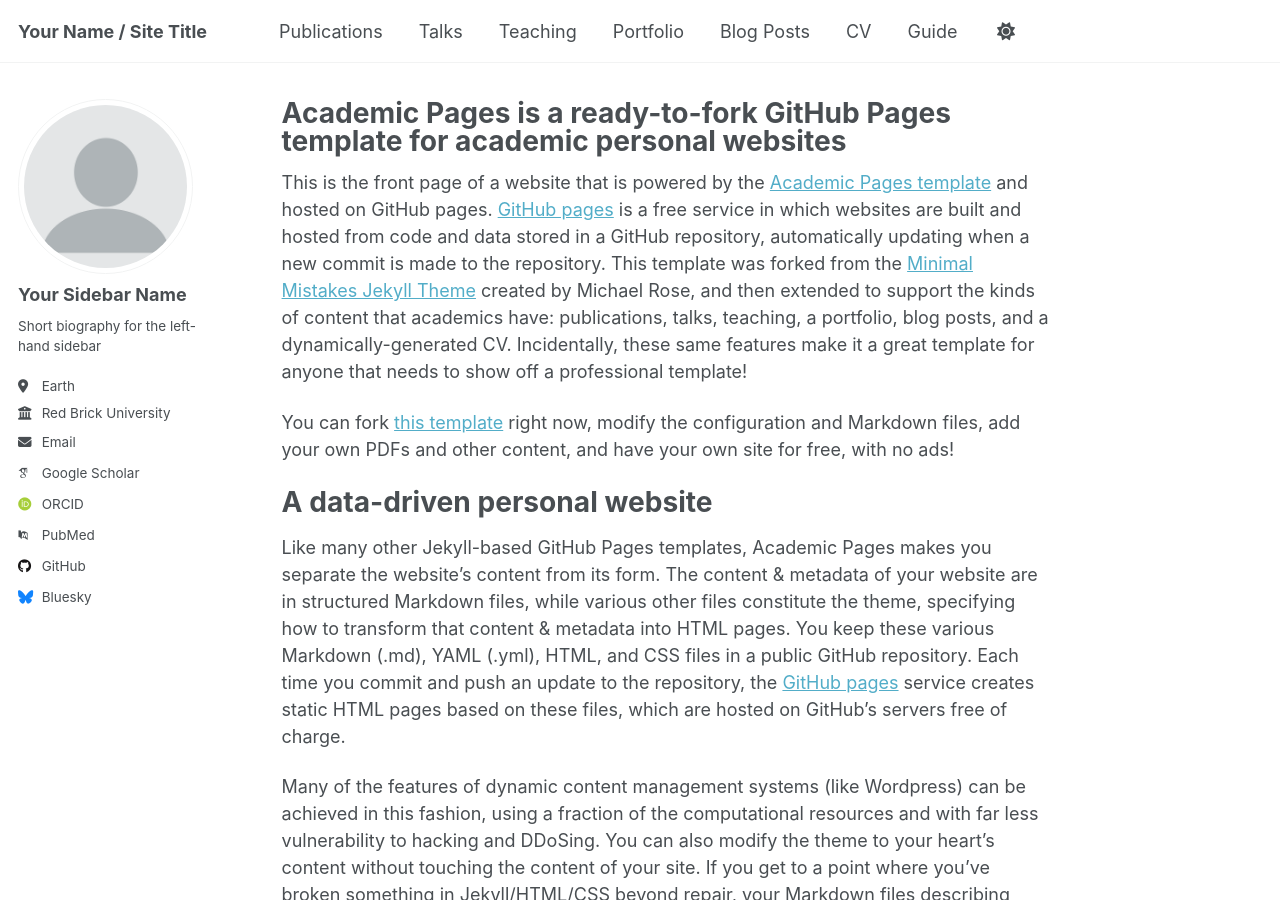
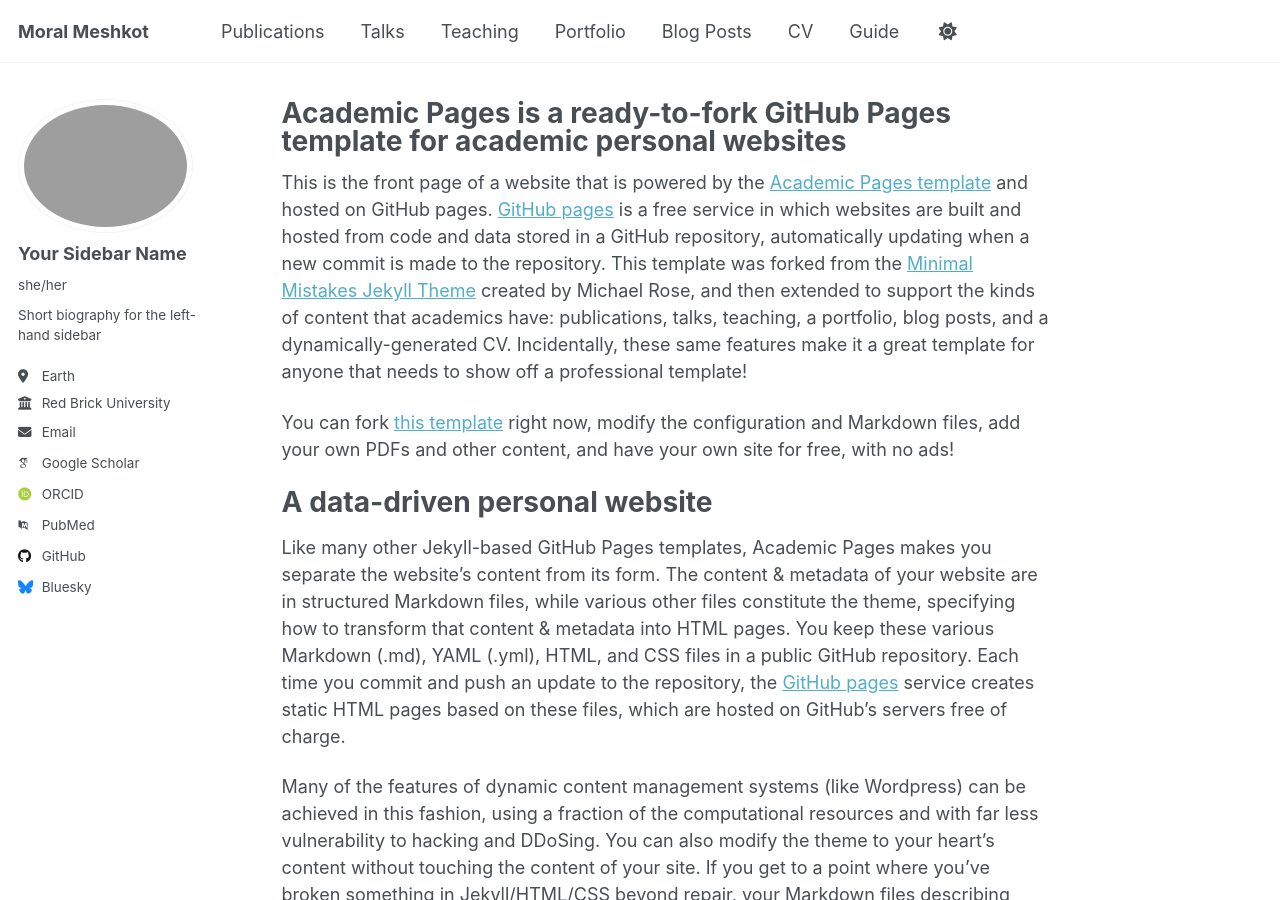
Before and after one commit to light1377/MoralMeshkot, a Jekyll site: the page built from _pages/about.md, in a window 1280 px wide and 900 px high. Built offline with Jekyll 4.4.1, drawn with Linux system fonts in a browser that asks for light colours; some web fonts are replaced; a script that is not in the unit is left out.

Commit message:
added profile pic and name

```diff
--- a/_config.yml
+++ b/_config.yml
@@ -9,7 +9,7 @@
 # Basic Site Settings
 locale                   : "en-US"
 site_theme               : "default" # Currently available options are "default", "air"
-title                    : "Your Name / Site Title"
+title                    : "Moral Meshkot"
 title_separator          : "-"
 name                     : &name "Your Name"
 description              : &description "personal description"
@@ -22,9 +22,9 @@ repository               : "academicpages/academicpages.github.io"
 #               Additional customization can be done by editing /_includes/author-profile.html
 author:
   # Biographic information
-  avatar           : "profile.png"
+  avatar           : "profilepic-01.png"
   name             : "Your Sidebar Name"
-  pronouns         : # example: "she/her"
+  pronouns         : "she/her"
   bio              : "Short biography for the left-hand sidebar"
   location         : "Earth"
   employer         : "Red Brick University"
```
Also changed, not shown: 1 other file.
